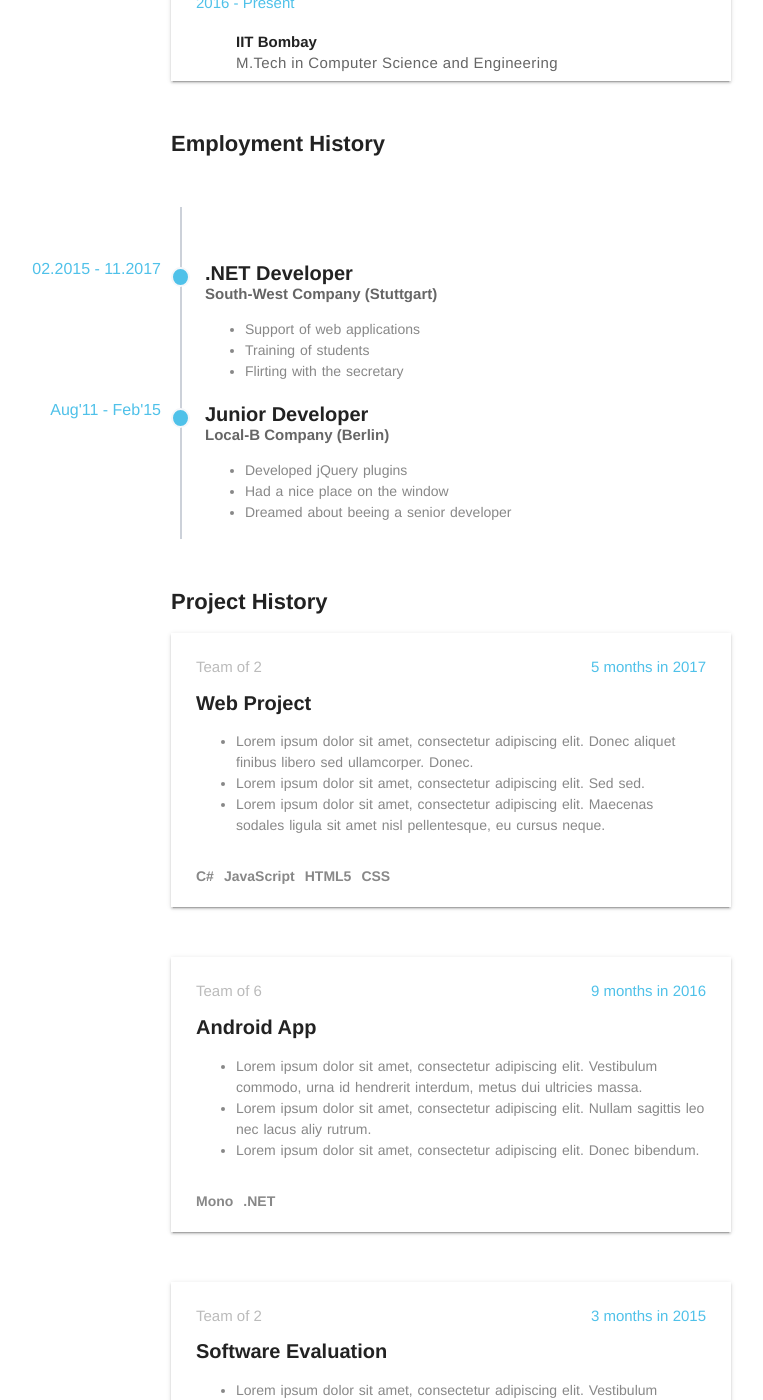
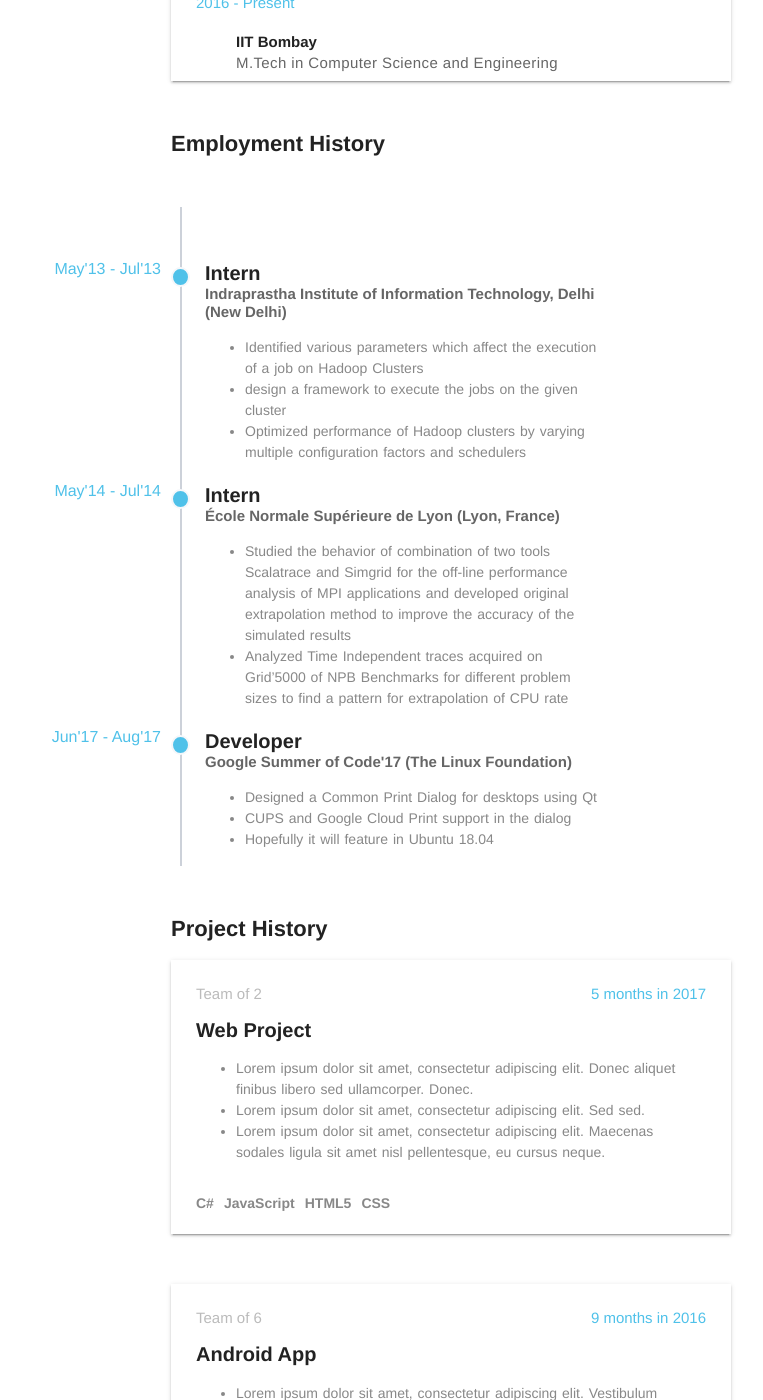
Before and after one commit to anshulgupta0803/anshulgupta0803.github.io, a Jekyll site: the page built from about.md, in a window 1280 px wide and 1400 px high, scrolled down 1003 px. Shown: the whole window, without its empty margins (189-952 px from the left). Built offline with Jekyll 4.4.1, drawn with Linux system fonts in a browser that asks for light colours.

Commit message:
Added employment section

```diff
--- a/_data/cv.yml
+++ b/_data/cv.yml
@@ -16,22 +16,32 @@ anshulgupta:
           description:      "M.Tech in Computer Science and Engineering"
 
     employment:
-        - time:             "02.2015 - 11.2017"
-          location:         "Stuttgart"
-          company:          "South-West Company"
-          position:         ".NET Developer"
+        - time:             "May'13 - Jul'13"
+          location:         "New Delhi"
+          company:          "Indraprastha Institute of Information Technology, Delhi"
+          position:         "Intern"
           responsibilities:
-            - "Support of web applications"
-            - "Training of students"
-            - "Flirting with the secretary"
-        - time:             "Aug'11 - Feb'15"
-          location:         "Berlin"
-          company:          "Local-B Company"
-          position:         "Junior Developer"
+            - "Identified various parameters which affect the execution of a job on Hadoop Clusters"
+            - "design a framework to execute the jobs on the given cluster"
+            - "Optimized performance of Hadoop clusters by varying multiple configuration factors and schedulers"
+
+        - time:             "May'14 - Jul'14"
+          location:         "Lyon, France"
+          company:          "École Normale Supérieure de Lyon"
+          position:         "Intern"
           responsibilities:
-            - "Developed jQuery plugins"
-            - "Had a nice place on the window"
-            - "Dreamed about beeing a senior developer"
+            - "Studied the behavior of combination of two tools Scalatrace and Simgrid for the off-line performance analysis of MPI applications and developed original extrapolation method to improve the accuracy of the simulated results"
+            - "Analyzed Time Independent traces acquired on Grid’5000 of NPB Benchmarks for different problem sizes to find a pattern for extrapolation of CPU rate"
+
+        - time:             "Jun'17 - Aug'17"
+          location:         "The Linux Foundation"
+          company:          "Google Summer of Code'17"
+          position:         "Developer"
+          responsibilities:
+            - "Designed a Common Print Dialog for desktops using Qt"
+            - "CUPS and Google Cloud Print support in the dialog"
+            - "Hopefully it will feature in Ubuntu 18.04"
+
     projects:
         - time:             "5 months in 2017"
           team:             "Team of 2"
```
